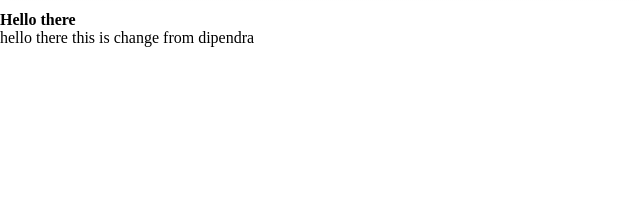
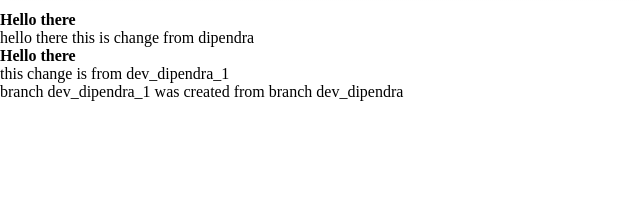
Before and after one commit to sharad52/Work_Management_System, a Django app: template templates/index.html in a window 1280 px wide. Shown: the part 192-415 px from the top of the page, without its empty margins (0-640 px from the left). Run offline with Django 3.2, Linux system fonts and the light colour scheme; the template is opened without the code that fills it, so the values that code supplies are empty.

Commit message:
dev_dipendra_1 changes and commit from dev_dipendra_1

```diff
--- a/templates/index.html
+++ b/templates/index.html
@@ -54,6 +54,11 @@
 	<h4>Hello there </h4>
 	<p>hello there this is change from dipendra</p>
 </div>
+<div>
+	<h4>Hello there </h4>
+	<p>this change is from dev_dipendra_1 </p>
+	<p>branch dev_dipendra_1 was created from branch dev_dipendra</p>
+</div>
 
 {% endblock %}
 
```
